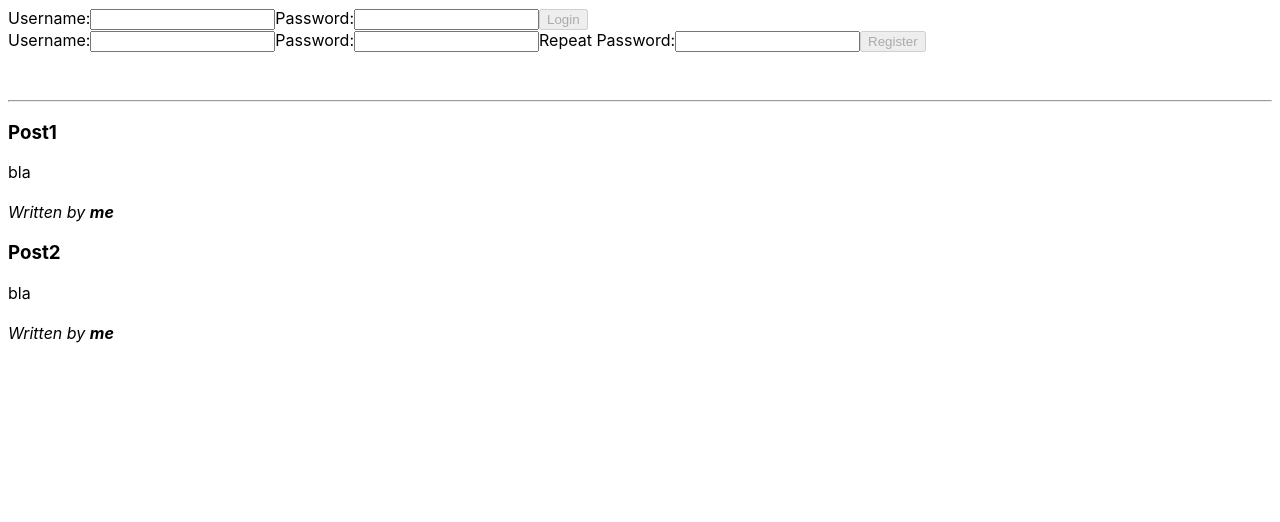
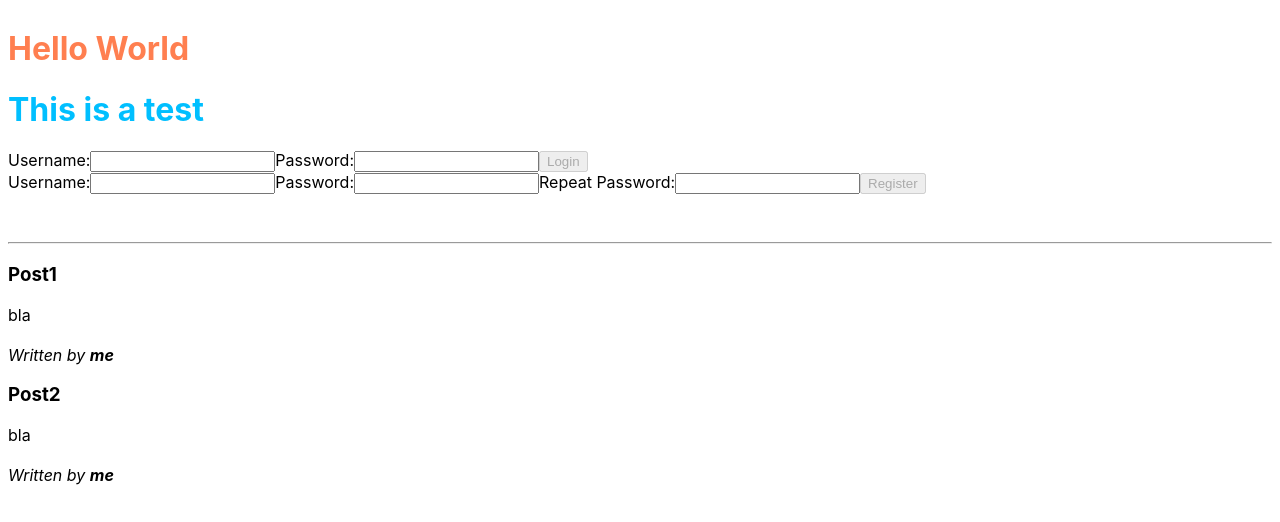
Before and after one commit to MelanieHoHue/react_hooks, a React (Create React App) app: page / in a window 1280 px wide. Shown: the top 522 px of the page. Built offline with nearby package versions, Linux system fonts and the light colour scheme.

Commit message:
chapter5_1

```diff
--- a/src/App.js
+++ b/src/App.js
@@ -5,6 +5,7 @@ import appReducer from './reducers'
 import PostList from './post/PostList'
 import CreatePost from './post/CreatePost'
 import UserBar from './user/UserBar'
+import Header from './Header'
 
 const defaultPosts = [{
   title: 'Post1',
@@ -15,6 +16,8 @@ const defaultPosts = [{
   content: 'bla',
   author: 'me'
 }]
+
+export const ThemeContext = React.createContext({ primaryColor: 'deepskyblue'})
 
 export default function App () {
 
@@ -31,6 +34,13 @@ export default function App () {
 
   return (
     <div style={{ padding: 8 }}>
+      <ThemeContext.Provider value={{ primaryColor: 'coral' }}>
+        <Header text="Hello World" />
+        <ThemeContext.Provider value={{ primaryColor: 'deepskyblue' }}>
+          <Header text="This is a test" />
+        </ThemeContext.Provider>
+      </ThemeContext.Provider>
+
       <UserBar user={user} dispatch={dispatch}/>
       <br />
       {user && <CreatePost user={user} posts={posts} dispatch={dispatch} />}
--- /dev/null
+++ b/src/Header.js
@@ -0,0 +1,10 @@
+import React, { useContext } from "react";
+
+import { ThemeContext } from "./App";
+
+const Header = ({ text }) => {
+    const theme = useContext(ThemeContext)
+    return <h1 style={{ color: theme.primaryColor}}>{text}</h1>
+}
+
+export default Header
```
